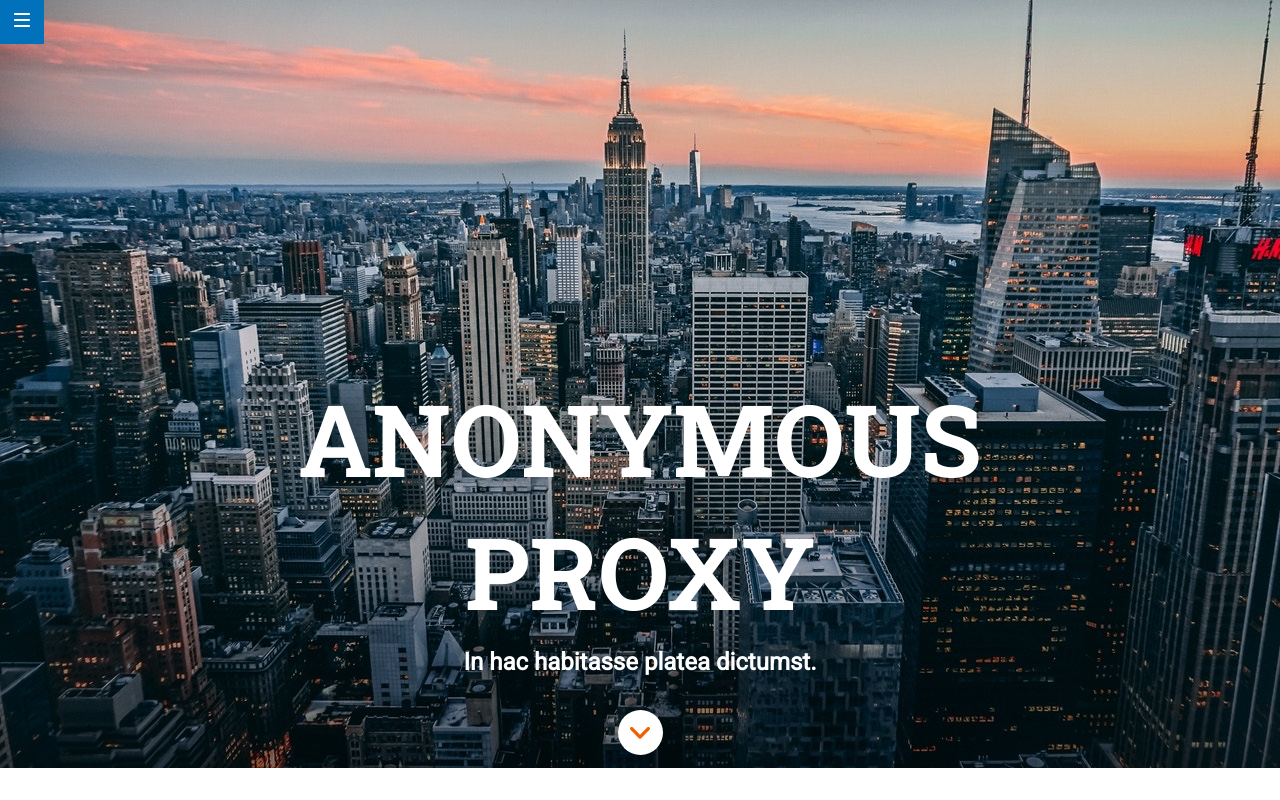
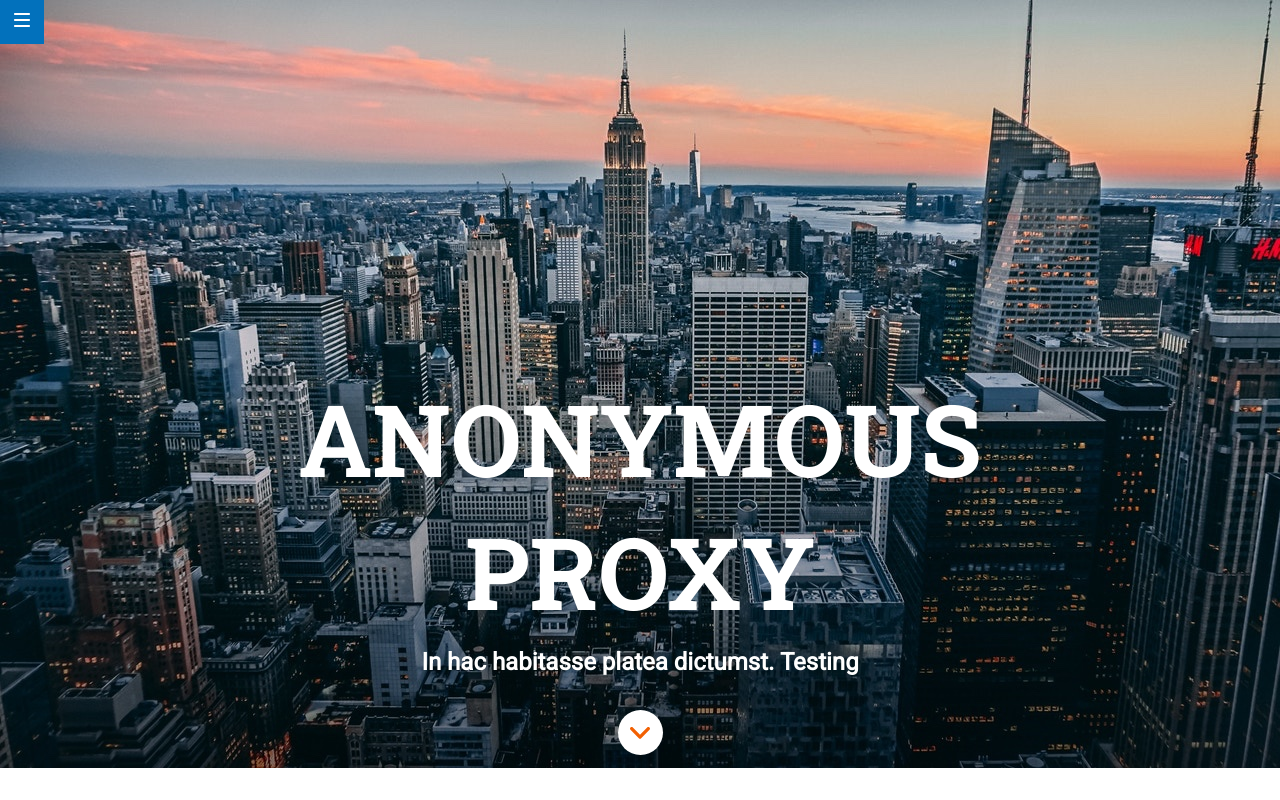
Before and after one commit to alcocere/anonymous-proxy, a website: page src/html/index.html in a window 1280 px wide. Shown: the top 800 px of the page. Drawn offline with nearby package versions, Linux system fonts and the light colour scheme; files that its build step writes are made by us from their sources; files whose address does not match are found by name.

Commit message:
testing branch

```diff
--- a/src/html/partials/header.html
+++ b/src/html/partials/header.html
@@ -14,7 +14,7 @@
     title="In hac habitasse platea dictumst."
     alt="In hac habitasse platea dictumst."
   >
-    In hac habitasse platea dictumst.
+    In hac habitasse platea dictumst. Testing
   </h3>
 
   <div class="header--icon__bottom">
```
